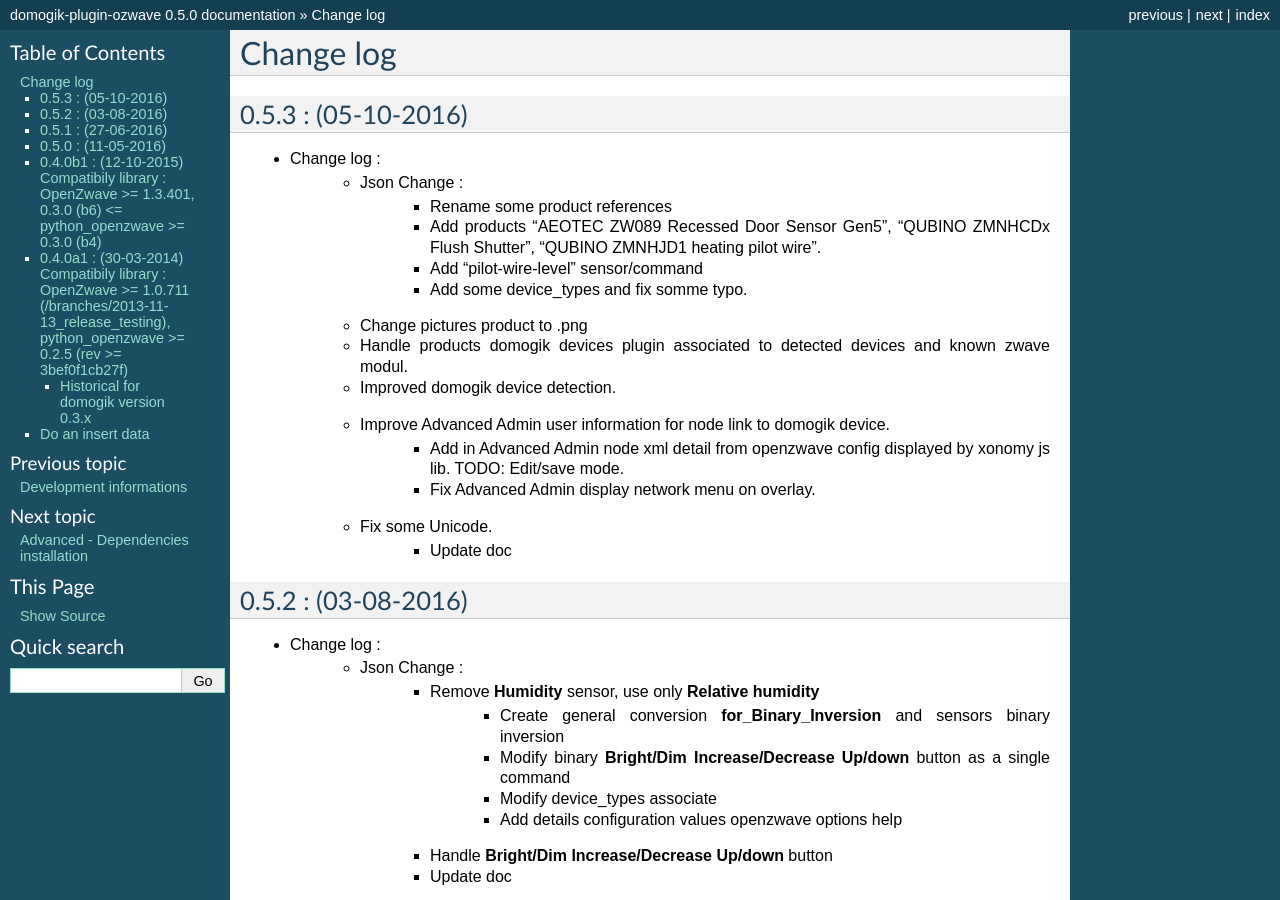
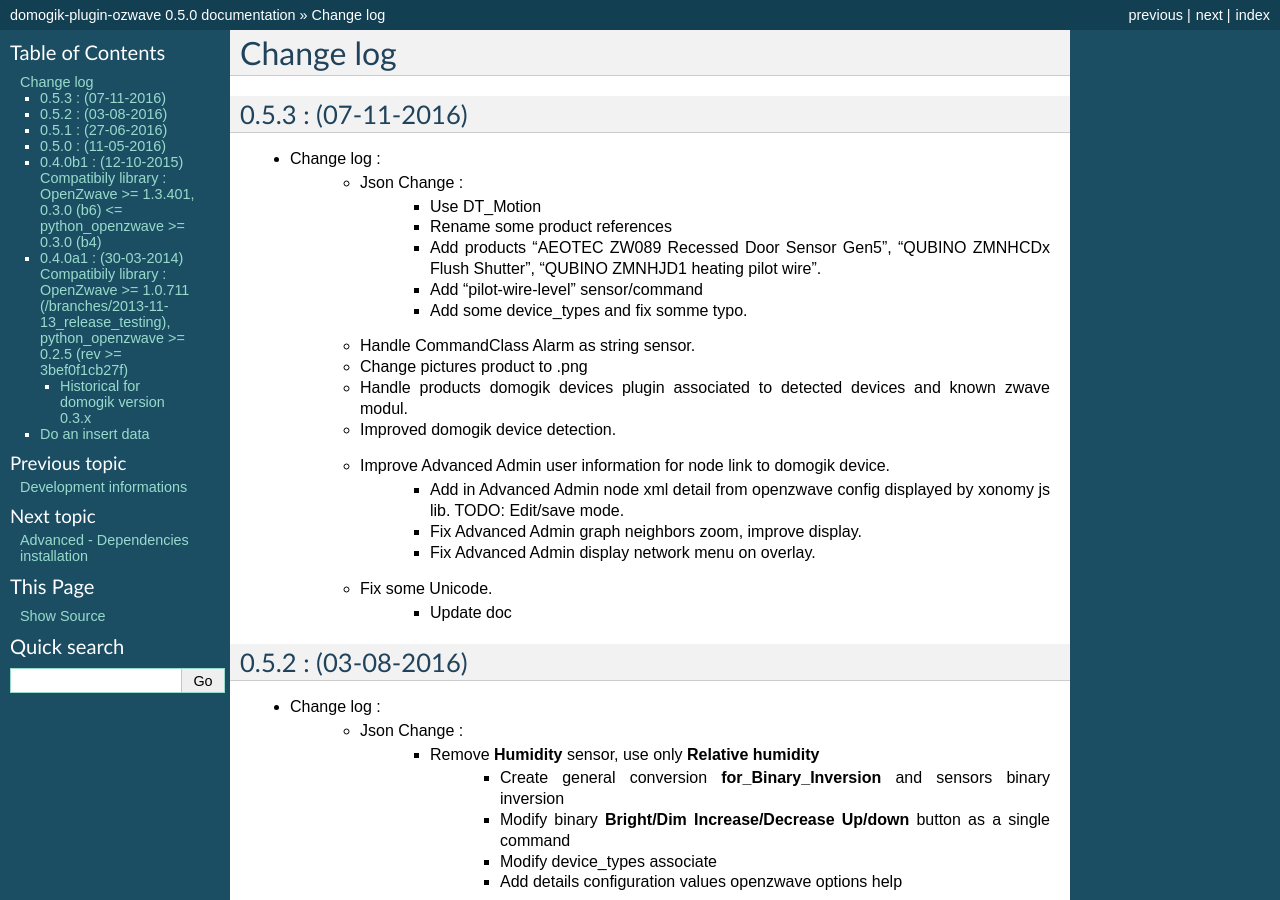
Before and after one commit to Nico0084/domogik-plugin-ozwave, a Sphinx documentation site: the page built from docs/changelog.txt, in a window 1280 px wide and 900 px high. Built offline with Sphinx 7.4.7, drawn with Linux system fonts in a browser that asks for light colours.

Commit message:
update changelog

```diff
--- a/docs/changelog.txt
+++ b/docs/changelog.txt
@@ -1,19 +1,22 @@
 ==========
 Change log
 ==========
-0.5.3 : (05-10-2016)
+0.5.3 : (07-11-2016)
 --------------------
 - Change log :
     - Json Change :
+        - Use DT_Motion
         - Rename some product references
         - Add products "AEOTEC ZW089 Recessed Door Sensor Gen5", "QUBINO ZMNHCDx Flush Shutter", "QUBINO ZMNHJD1 heating pilot wire".
         - Add "pilot-wire-level" sensor/command
         - Add some device_types and fix somme typo.
+    - Handle CommandClass Alarm as string sensor.
     - Change pictures product to .png
     - Handle products domogik devices plugin associated to detected devices and known zwave modul.
     - Improved domogik device detection.
     - Improve Advanced Admin user information for node link to domogik device.
 	- Add in Advanced Admin node xml detail from openzwave config displayed by xonomy js lib. TODO: Edit/save mode.
+	- Fix Advanced Admin graph neighbors zoom, improve display.
 	- Fix Advanced Admin display network menu on overlay.
     - Fix some Unicode.
 	- Update doc
```
